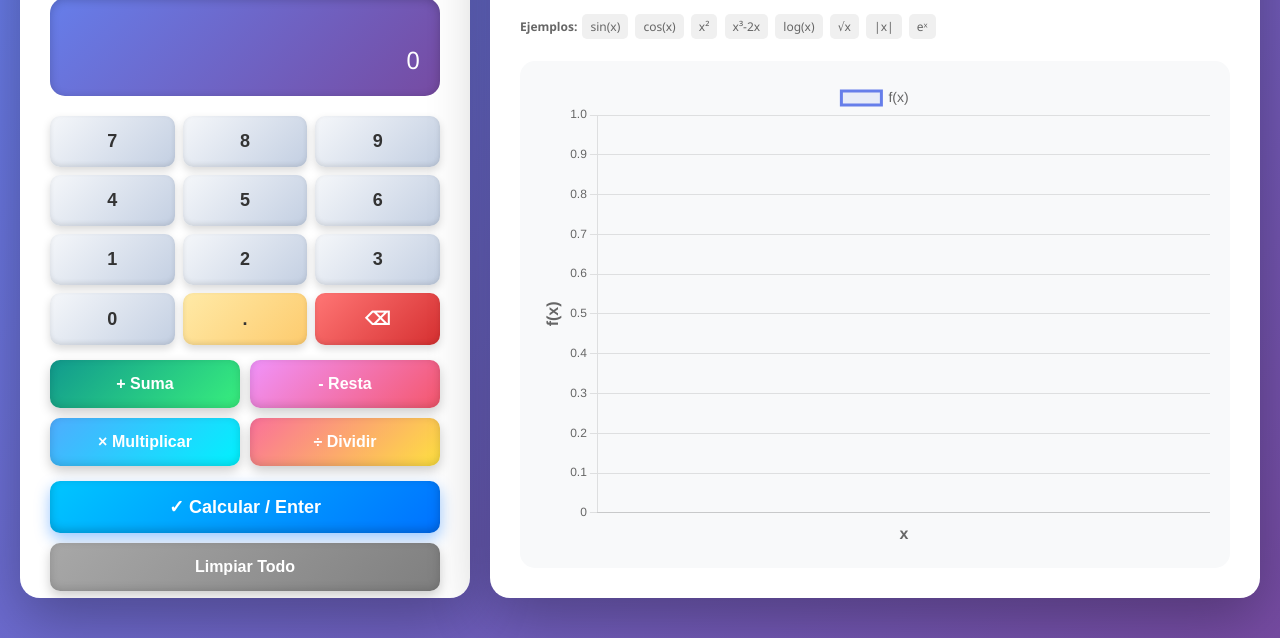
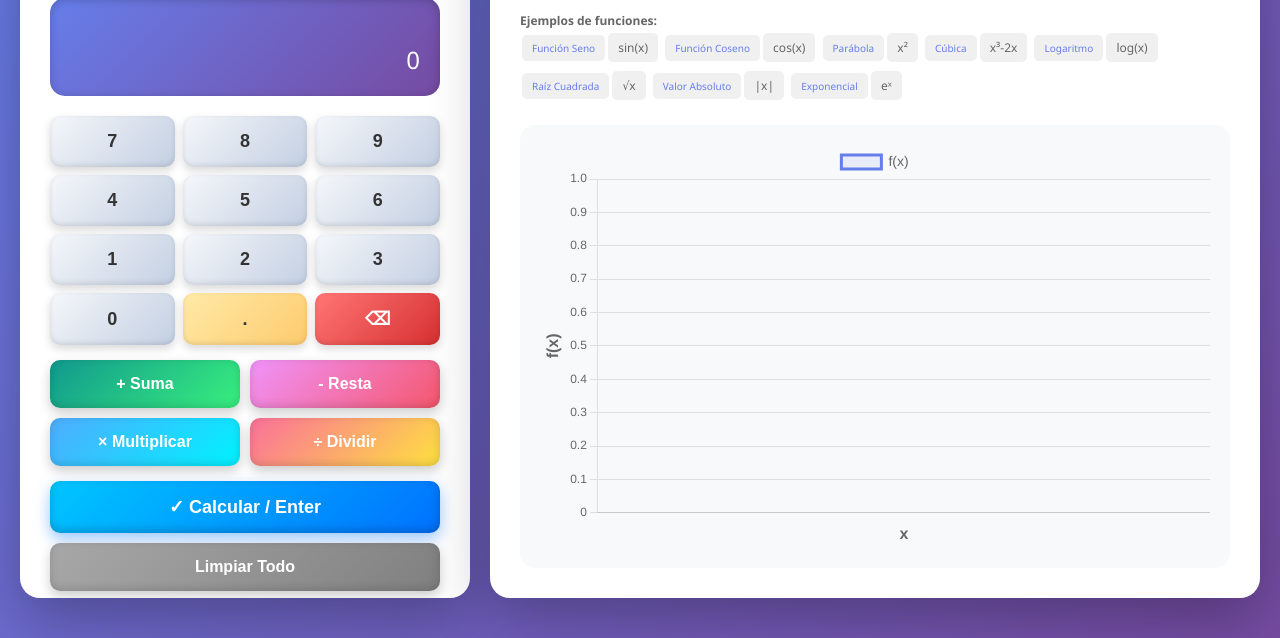
Before and after one commit to PepeGamboa/calculadora-cientifica, a plain HTML site: page index.html in a window 1280 px wide. Shown: the part 162-800 px from the top of the page. Drawn offline with nearby package versions, Linux system fonts and the light colour scheme.

Commit message:
Agregar títulos descriptivos a ejemplos de gráficas

```diff
--- a/index.html
+++ b/index.html
@@ -290,19 +290,34 @@
             margin-top: 10px;
         }
 
+        .ejemplo-item {
+            display: inline-block;
+            margin: 4px 2px;
+        }
+
+        .ejemplo-titulo {
+            font-size: 10px;
+            color: #667eea;
+            font-weight: 600;
+            display: block;
+            margin-bottom: 2px;
+        }
+
         .ejemplos span {
             display: inline-block;
             background: #f0f0f0;
-            padding: 4px 8px;
+            padding: 6px 10px;
             border-radius: 5px;
-            margin: 2px;
             cursor: pointer;
-            transition: background 0.3s;
+            transition: all 0.3s;
+            font-weight: 500;
         }
 
         .ejemplos span:hover {
             background: #667eea;
             color: white;
+            transform: translateY(-2px);
+            box-shadow: 0 3px 8px rgba(102, 126, 234, 0.3);
         }
 
         .historial {
@@ -475,15 +490,39 @@
                     <button class="boton-graficar" onclick="graficarFuncion()">Graficar</button>
                 </div>
                 <div class="ejemplos">
-                    <strong>Ejemplos:</strong>
+                    <strong>Ejemplos de funciones:</strong><br>
+                    <div class="ejemplo-item">
+                        <span class="ejemplo-titulo">Función Seno</span>
                         <span onclick="graficarEjemplo('sin(x)')">sin(x)</span>
+                    </div>
+                    <div class="ejemplo-item">
+                        <span class="ejemplo-titulo">Función Coseno</span>
                         <span onclick="graficarEjemplo('cos(x)')">cos(x)</span>
+                    </div>
+                    <div class="ejemplo-item">
+                        <span class="ejemplo-titulo">Parábola</span>
                         <span onclick="graficarEjemplo('x^2')">x²</span>
+                    </div>
+                    <div class="ejemplo-item">
+                        <span class="ejemplo-titulo">Cúbica</span>
                         <span onclick="graficarEjemplo('x^3 - 2*x')">x³-2x</span>
+                    </div>
+                    <div class="ejemplo-item">
+                        <span class="ejemplo-titulo">Logaritmo</span>
                         <span onclick="graficarEjemplo('log10(x)')">log(x)</span>
+                    </div>
+                    <div class="ejemplo-item">
+                        <span class="ejemplo-titulo">Raíz Cuadrada</span>
                         <span onclick="graficarEjemplo('sqrt(x)')">√x</span>
+                    </div>
+                    <div class="ejemplo-item">
+                        <span class="ejemplo-titulo">Valor Absoluto</span>
                         <span onclick="graficarEjemplo('abs(x)')">|x|</span>
+                    </div>
+                    <div class="ejemplo-item">
+                        <span class="ejemplo-titulo">Exponencial</span>
                         <span onclick="graficarEjemplo('exp(x)')">eˣ</span>
+                    </div>
                 </div>
             </div>
             <div class="canvas-container">
```
Lines whose indentation alone changed are shown as unchanged.
